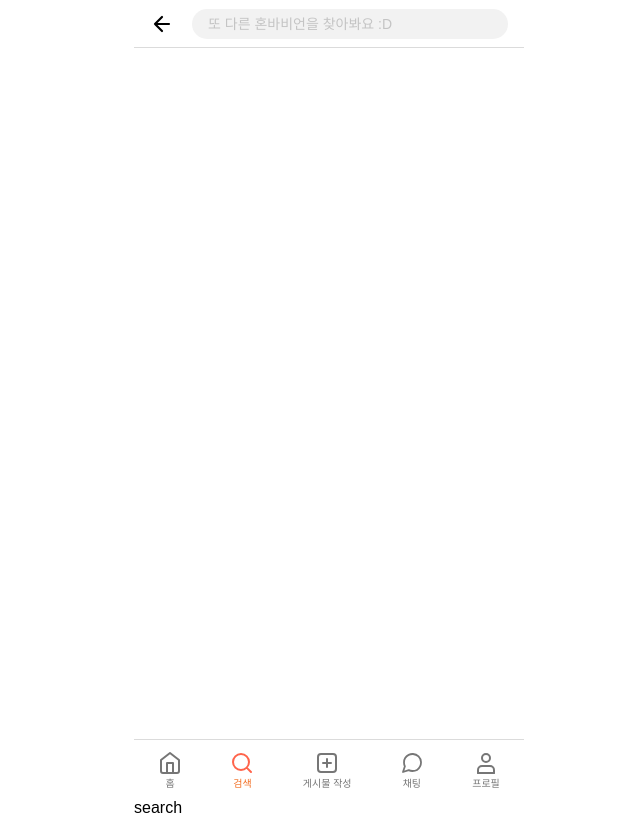
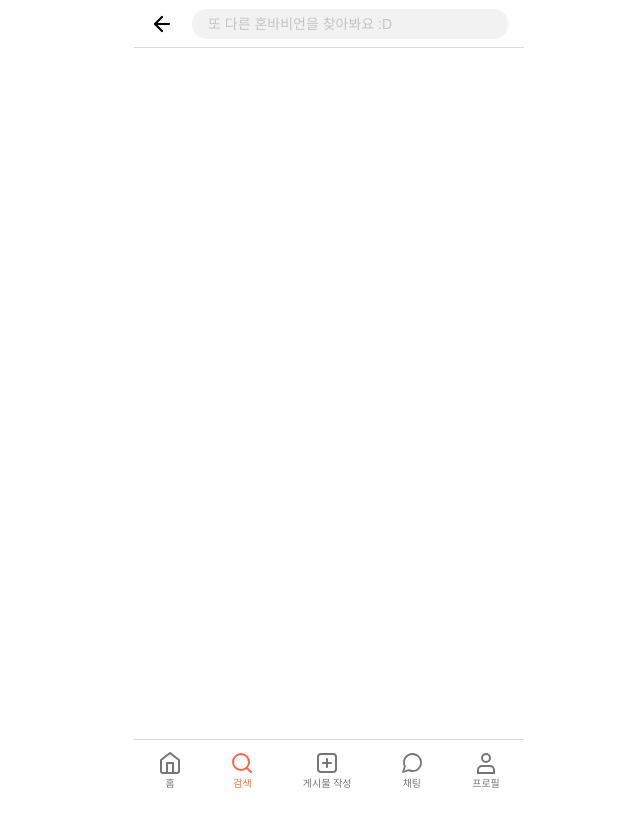
Before and after one commit to FRONTENDSCHOOL7/final-12-HoloNyamNyam, a React (Create React App) app: page /search in a window 1280 px wide. Shown: the whole page, without its empty margins (311-951 px from the left). Built offline with nearby package versions, Linux system fonts and the light colour scheme; a web font is replaced by a local one; what recoil-persist would draw is missing.

Commit message:
:recycle:refactor: 필요없는 코드 수정

```diff
--- a/src/pages/Search/Search.jsx
+++ b/src/pages/Search/Search.jsx
@@ -25,7 +25,6 @@ export default function Search() {
       <List>
         <SearchList searchKeyword={searchKeyword} />
       </List>
-      <div>search</div>
       <Nav />
     </>
   );
```
